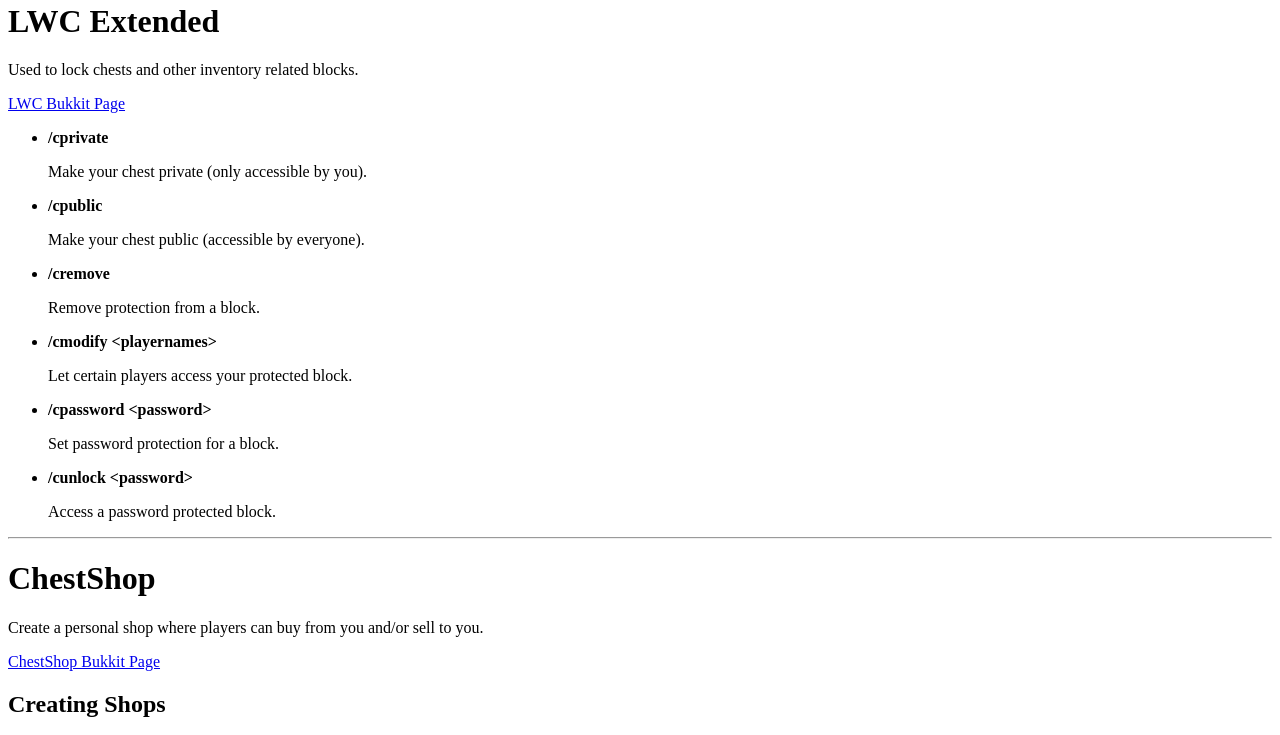
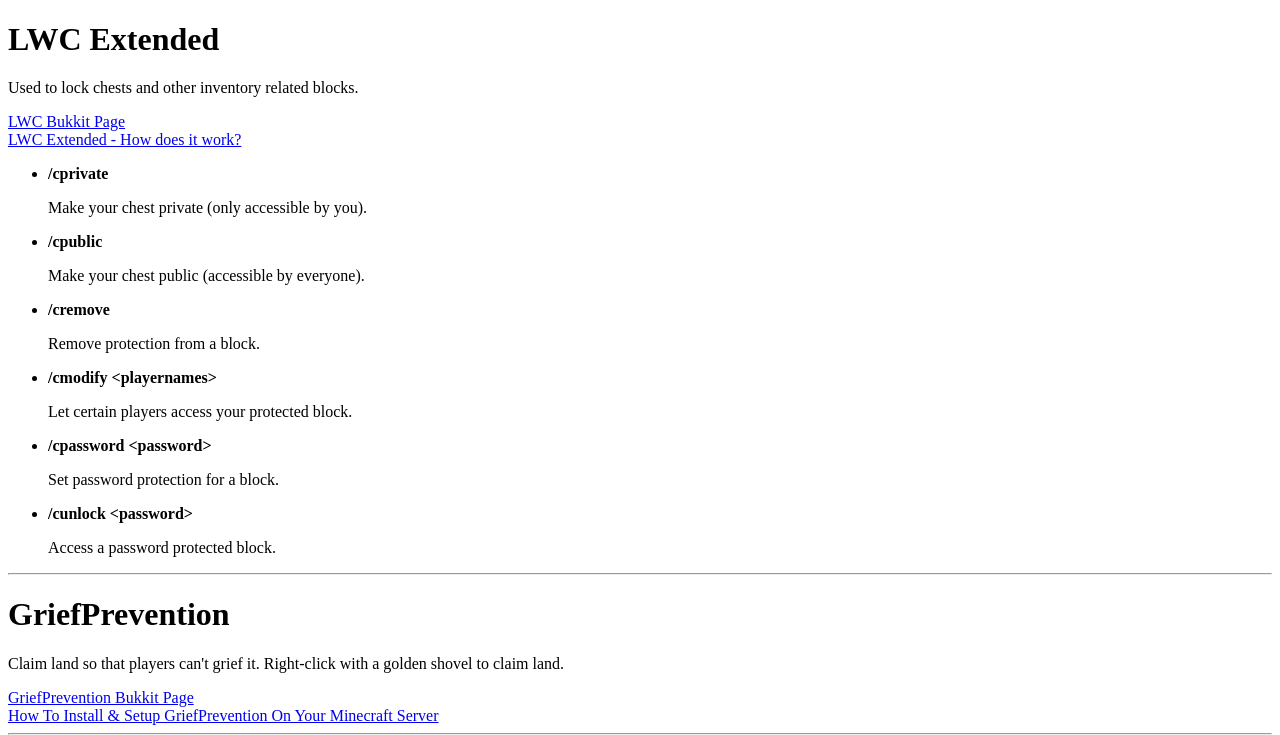
Before and after one commit to akfiveseven/akfiveseven.github.io, a plain HTML site: page minecraft_server.html in a window 1280 px wide. Shown: the part 1753-2488 px from the top of the page. Drawn offline with Linux system fonts and the light colour scheme.

Commit message:
added griefprevention section

```diff
--- a/minecraft_server.html
+++ b/minecraft_server.html
@@ -13,6 +13,7 @@
             <li><a href='#essentials'>EssentialsX</a> | <em>Economy, warps, teleports</em></li>
             <li><a href='#veinminer'>VeinMiner</a> | <em>Tree chopping, ore vein mining</em></li>
             <li><a href='#lwc'>LWC Extended</a> | <em>Lock chests</em></li>
+            <li><a href='#grief'>GriefPrevention</a> | <em>Protect your land</em></li>
             <li><a href='#chestshop'>ChestShop</a> | <em>Create a shop to buy & sell items</em></li>
             <li><a href='#quests'>BeautyQuests</a> | <em>Complete quests for rewards</em></li>
             <li><a href='#playerauctions'>PlayerAuctions</a> | <em>Auction your items</em></li>
@@ -113,6 +114,8 @@
             <h1>LWC Extended</h1>
             <p>Used to lock chests and other inventory related blocks.</p>
             <a href="https://dev.bukkit.org/projects/lwc" target="_blank">LWC Bukkit Page</a>
+            <br />
+            <a href="https://youtu.be/p1W4aO34urg?si=4E8Xgd9B740blN_l" target="_blank">LWC Extended - How does it work?</a>
             <ul>
                 <li>
                     <p><strong>/cprivate</strong></p>
@@ -139,6 +142,16 @@
                     <p>Access a password protected block.</p>
                 </li>
             </ul>
+        </div>
+
+        <hr />
+
+        <div id="grief">
+            <h1>GriefPrevention</h1>
+            <p>Claim land so that players can't grief it. Right-click with a golden shovel to claim land.</p>
+            <a href="https://dev.bukkit.org/projects/grief-prevention" target="_blank">GriefPrevention Bukkit Page</a>
+            <br />
+            <a href="https://youtu.be/QXbt7l-9tyo?si=nnjPaoF-fqeZqfGb" target="_blank">How To Install & Setup GriefPrevention On Your Minecraft Server</a>
         </div>
 
         <hr />
```
